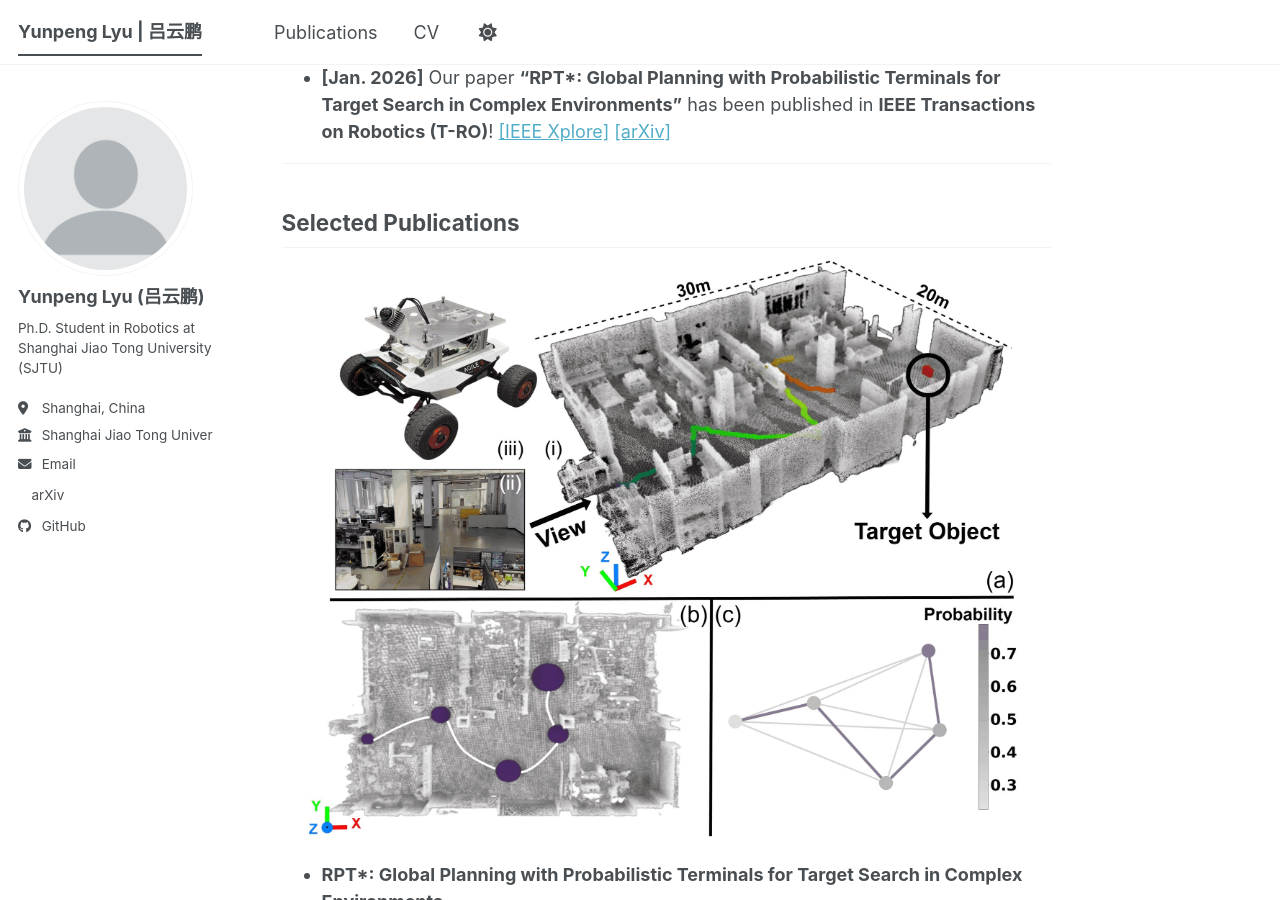
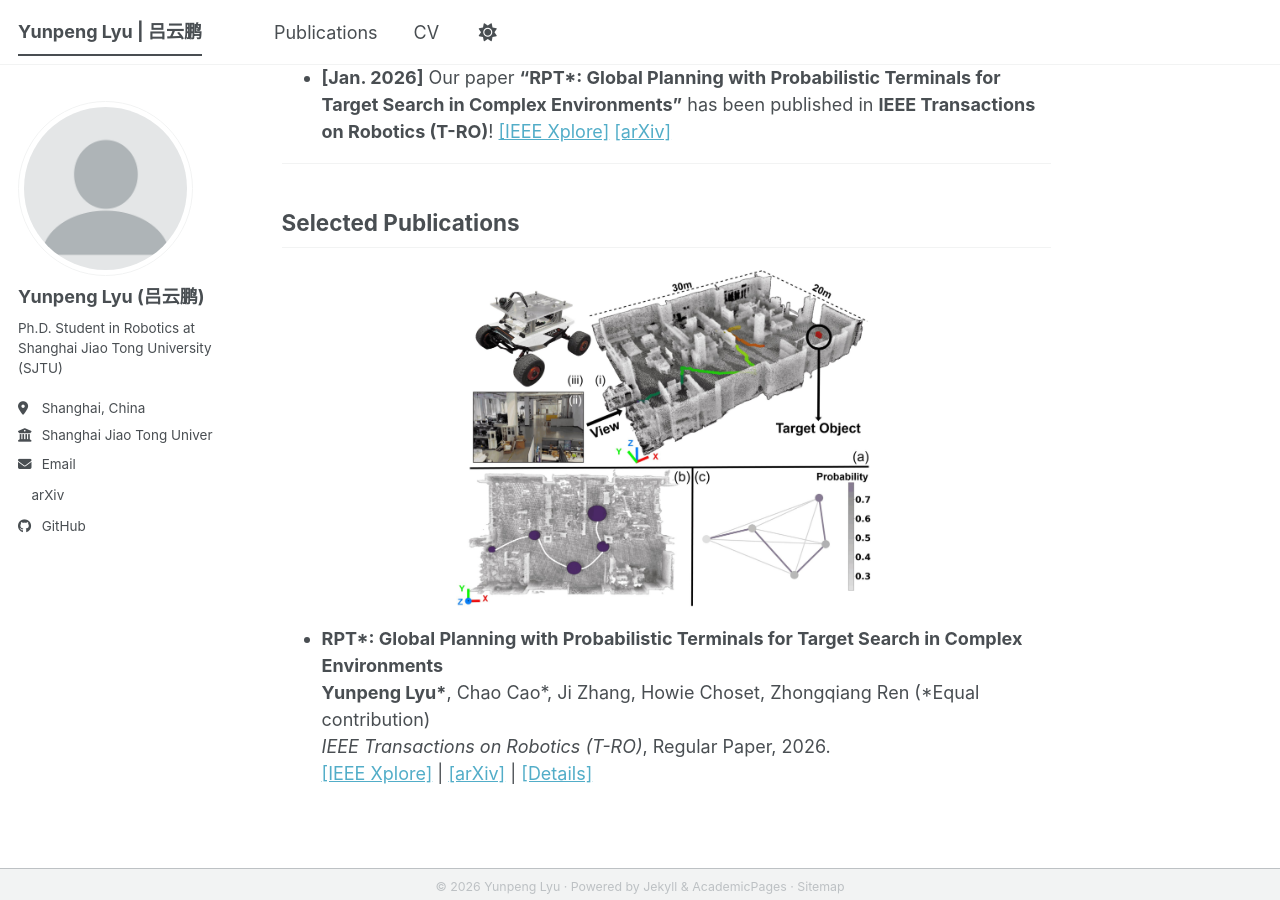
Before and after one commit to lveverflipped/lveverflipped.github.io, a Jekyll site: the page built from _pages/about.md, in a window 1280 px wide and 900 px high, scrolled down 643 px. Built offline with Jekyll 4.4.1, drawn with Linux system fonts in a browser that asks for light colours; a script bundle is joined from its source files by our own code; a style sheet for code colours, icons or effects is not loaded.

Commit message:
Adjust image display size to a compact and balanced scale

```diff
--- a/_pages/about.md
+++ b/_pages/about.md
@@ -23,9 +23,9 @@ My research interests include **robotics**, **target search**, and **embodied ar
 
 ## Selected Publications
 
-<p align="center">
+<p align="center" style="margin: 1.2em 0 1em 0;">
   <a href="https://ieeexplore.ieee.org/document/11769626">
-    <img src="/images/rpt_star.jpg" alt="RPT* Target Search" style="width: 100%; max-width: 720px; border-radius: 4px; display: block; margin: 0 auto;">
+    <img src="/images/rpt_star.jpg" alt="RPT* Target Search" style="width: 100%; max-width: 420px; border-radius: 4px; display: block; margin: 0 auto;">
   </a>
 </p>
 
```
Also changed, not shown: _publications/2026-01-19-rpt-star.md (+1 -1 lines).
